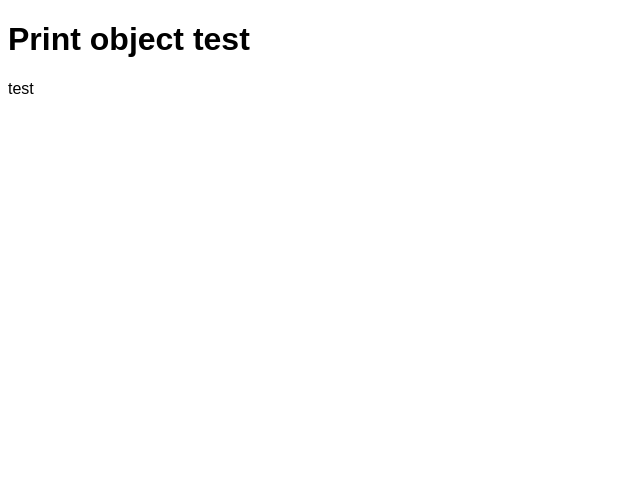
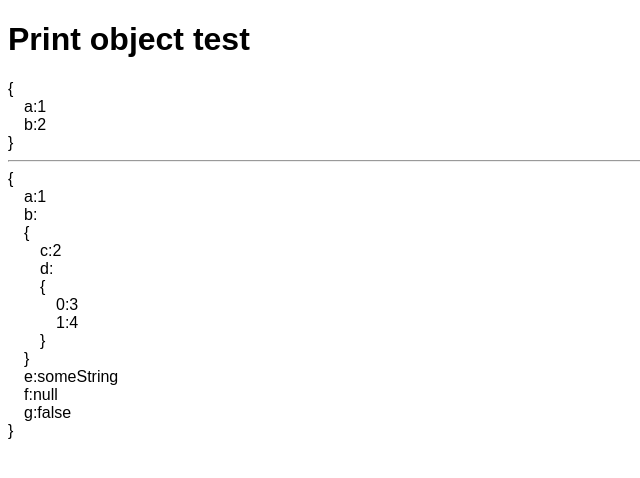
Before and after one commit to cars10/vue-print-object, a Vue app: page / in a window 1280 px wide. Shown: the top 478 px of the page, without its empty margins (0-640 px from the left). Built offline with nearby package versions, Linux system fonts and the light colour scheme.

Commit message:
first basic version

```diff
--- a/config/webpack.prod.config.js
+++ b/config/webpack.prod.config.js
@@ -58,7 +58,7 @@ module.exports = [
     }
   }),
   merge(config, {
-    entry: path.resolve(__dirname + '/../src/components/PrintObject.vue'),
+    entry: path.resolve(__dirname + '/../src/components/PrintObject.js'),
     output: {
       filename: 'vue-print-object.js',
       libraryTarget: 'umd',
--- a/src/App.vue
+++ b/src/App.vue
@@ -1,7 +1,9 @@
 <template>
   <div>
     <h1>Print object test</h1>
-    <print-object></print-object>
+    <print-object :object="simpleObject"></print-object>
+    <hr>
+    <print-object :object="advancedObject"></print-object>
   </div>
 </template>
 
@@ -9,14 +11,21 @@
   * {
     font-family: sans-serif;
   }
+
+  .indent {
+    padding-left: 1em;
+  }
 </style>
 
 <script>
-  import PrintObject from './components/PrintObject.vue'
+  import PrintObject from './components/PrintObject.js'
 
   export default {
     data: () => {
-      return {}
+      return {
+        simpleObject: {a: 1, b: 2},
+        advancedObject: {a: 1, b: {c: 2, d: [3, 4]}, e: 'someString', f: null, g: false}
+      }
     },
     components: {
       PrintObject
--- /dev/null
+++ b/src/components/PrintObject.js
@@ -0,0 +1,50 @@
+export default {
+  props: {
+    object: {
+      default: () => {
+      }
+    }
+  },
+  render: function (createElement) {
+    return createElement('div', [renderObject(createElement, this.object)])
+  }
+}
+
+function renderObject (createElement, object) {
+  let body = Object.keys(object).map(key => {
+    const value = object[key]
+    switch (typeof value) {
+      case 'object':
+        if (value === null) {
+          return keyValue(createElement, key, 'null')
+        } else {
+          return keyValue(createElement, key, [renderObject(createElement, value)])
+        }
+      case 'array':
+        break
+      case 'string':
+        return keyValue(createElement, key, value)
+      case 'number':
+        return keyValue(createElement, key, value)
+      case 'boolean':
+        return keyValue(createElement, key, value)
+    }
+  })
+
+  return objectWrapper(createElement, body)
+}
+
+function objectWrapper (createElement, children) {
+  return createElement('div', [
+    createElement('div', '{'),
+    createElement('div', {class: 'indent'}, children),
+    createElement('div', '}')
+  ])
+}
+
+function keyValue (createElement, key, value) {
+  return createElement('div', [
+    createElement('span', `${key}:`),
+    createElement('span', value)
+  ])
+}
--- a/src/components/PrintObject.vue
+++ /dev/null
@@ -1,7 +0,0 @@
-<template>
-  <div>test</div>
-</template>
-
-<script>
-  export default {}
-</script>
--- a/src/plugin.js
+++ b/src/plugin.js
@@ -1,4 +1,4 @@
-import PrintObject from './components/PrintObject.vue';
+import PrintObject from './components/PrintObject.js';
 
 module.exports = {
   install: function (Vue, options) {
```
